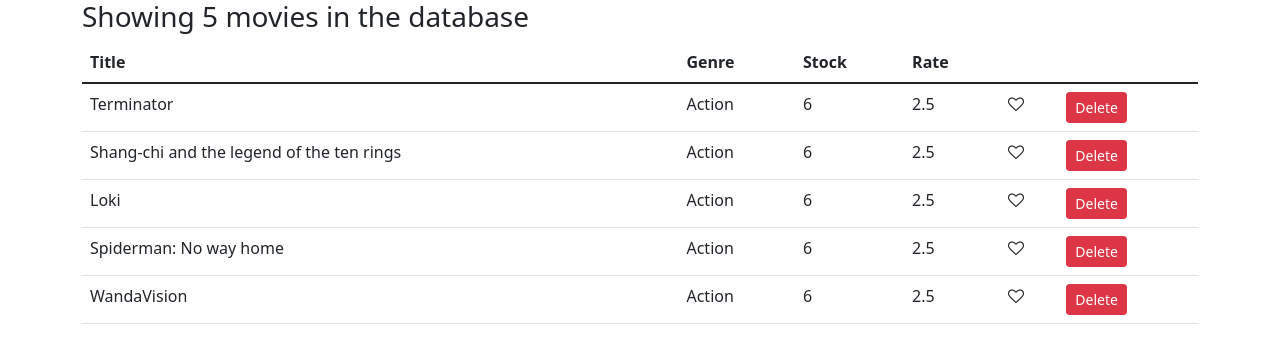
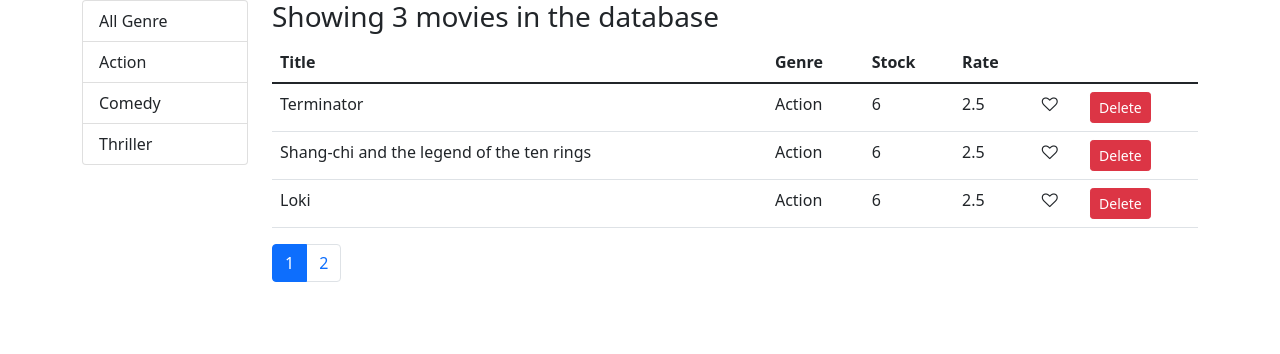
Before and after one commit to anhndse05746/React-Course, a React (Create React App) app: page / in a window 1280 px wide. Shown: the top 354 px of the page. Built offline with nearby package versions, Linux system fonts and the light colour scheme.

Commit message:
filer movie by genre

```diff
--- a/package.json
+++ b/package.json
@@ -7,11 +7,13 @@
     "@testing-library/react": "^11.1.0",
     "@testing-library/user-event": "^12.1.10",
     "@types/jest": "^26.0.15",
+    "@types/lodash": "^4.14.172",
     "@types/node": "^12.0.0",
     "@types/react": "^17.0.0",
     "@types/react-dom": "^17.0.0",
     "bootstrap": "^5.1.0",
     "font-awesome": "^4.7.0",
+    "lodash": "^4.17.21",
     "react": "^17.0.2",
     "react-dom": "^17.0.2",
     "react-scripts": "4.0.3",
--- /dev/null
+++ b/src/Components/common/listGroup.tsx
@@ -0,0 +1,38 @@
+import React from "react";
+
+export interface ListGroupProps {
+  items: any[];
+  textProperty?: string;
+  valueProperty?: string;
+  selectedItem: any;
+  onItemSelect: (item: any) => void;
+}
+
+const ListGroup: React.FC<ListGroupProps> = ({
+  items,
+  selectedItem,
+  onItemSelect,
+  textProperty = "name",
+  valueProperty = "_id",
+}) => {
+  const getItemClass = (item: any) => {
+    return item === selectedItem ? "list-group-item active" : "list-group-item";
+  };
+
+  return (
+    <ul className="list-group">
+      {items.map((item) => (
+        <li
+          onClick={() => onItemSelect(item)}
+          key={item[valueProperty]}
+          className={getItemClass(item)}
+          style={{ cursor: "pointer" }}
+        >
+          {item[textProperty]}
+        </li>
+      ))}
+    </ul>
+  );
+};
+
+export default ListGroup;
--- /dev/null
+++ b/src/Components/common/pagination.tsx
@@ -0,0 +1,44 @@
+import * as React from "react";
+import _ from "lodash";
+export interface PaginationProps {
+  itemCount: number;
+  pageSize: number;
+  currentPage: number;
+  onClick: (pageNumber: number) => void;
+}
+
+const Pagination: React.FC<PaginationProps> = ({
+  itemCount,
+  pageSize,
+  currentPage,
+  onClick,
+}) => {
+  const pageCount = Math.ceil(itemCount / pageSize);
+  const pages = _.range(1, pageCount + 1);
+
+  const getPageItemClass = (i: number) => {
+    let className = "page-item";
+    return i === currentPage ? className + " active" : className;
+  };
+
+  if (pageCount === 1) return null;
+  return (
+    <nav aria-label="paging">
+      <ul className="pagination">
+        {pages.map((i) => (
+          <li
+            onClick={() => onClick(i)}
+            key={i}
+            className={getPageItemClass(i)}
+          >
+            <a className="page-link" href="#">
+              {i}
+            </a>
+          </li>
+        ))}
+      </ul>
+    </nav>
+  );
+};
+
+export default Pagination;
--- a/src/Components/movieTable.tsx
+++ b/src/Components/movieTable.tsx
@@ -1,37 +1,20 @@
 import React from "react";
-import { getMovie, movie } from "./../Services/fakeMovieService";
-import { useState } from "react";
-import Like from "./like";
-export interface MovieTableProps {}
+import { movie } from "../Services/fakeMovieService";
 
-const MovieTable: React.FC<MovieTableProps> = () => {
-  let [movieList, setMovieList] = useState<movie[]>(getMovie());
-  let [movieCounter, setMovieCounter] = useState(movieList.length);
+import Like from "./common/like";
 
-  // const getMovieCounter = () => {
-  //   if (movieCounter === 0) return <h3>There is no movies in database!!</h3>;
-  //   return null;
-  // };
+export interface MovieTableProps {
+  movies: movie[];
+  onDelete: (movie: movie) => void;
+  onLike: (movie: movie) => void;
+}
 
-  const handleDelete = (movie: movie) => {
-    setMovieList(movieList.filter((m) => m._id !== movie._id));
-    setMovieCounter(movieCounter - 1);
-  };
-
-  const handleLike = (movie: movie) => {
-    let movies = [...movieList];
-    let index = movies.indexOf(movie);
-    movies[index].like = !movies[index].like;
-
-    setMovieList(movies);
-  };
-
-  if (movieCounter === 0) return <p>There is no movie in database</p>;
-  else
+const MovieTable: React.FC<MovieTableProps> = ({
+  movies,
+  onDelete,
+  onLike,
+}) => {
   return (
-      <React.Fragment>
-        <h3>Showing {movieCounter} movies in the database</h3>
-
     <table className="table">
       <thead>
         <tr>
@@ -44,18 +27,18 @@ const MovieTable: React.FC<MovieTableProps> = () => {
         </tr>
       </thead>
       <tbody>
-            {movieList.map((movie) => (
+        {movies.map((movie) => (
           <tr key={movie._id}>
             <td>{movie.title}</td>
             <td>{movie.genre.name}</td>
             <td>{movie.numberInStock}</td>
             <td>{movie.dailyRate}</td>
             <td>
-                  <Like like={movie.like} onClick={() => handleLike(movie)} />
+              <Like like={movie.like} onClick={() => onLike(movie)} />
             </td>
             <td>
               <button
-                    onClick={() => handleDelete(movie)}
+                onClick={() => onDelete(movie)}
                 className="btn btn-danger btn-sm"
               >
                 Delete
@@ -65,13 +48,6 @@ const MovieTable: React.FC<MovieTableProps> = () => {
         ))}
       </tbody>
     </table>
-
-        {/* <ul>
-      {movies.map((movie) => (
-        <li key={movie._id}>{movie.title}</li>
-      ))}
-    </ul> */}
-      </React.Fragment>
   );
 };
 
--- /dev/null
+++ b/src/Components/movies.tsx
@@ -0,0 +1,127 @@
+import React from "react";
+import { getMovie, movie } from "../Services/fakeMovieService";
+import { useState, useEffect } from "react";
+
+import Pagination from "./common/pagination";
+import { paginate } from "../utils/paginate";
+import { Genre, getGenres } from "../Services/fakeGenreService";
+import ListGroup from "./common/listGroup";
+import _ from "lodash";
+import MovieTable from "./movieTable";
+
+export interface MoviesProps {}
+
+const Movies: React.FC<MoviesProps> = ({}) => {
+  let [movieList, setMovieList] = useState<movie[]>([]);
+  let [moviePage, setMoviePage] = useState<movie[]>([]);
+  let [movieCounter, setMovieCounter] = useState(moviePage.length);
+  let [currentPage, setCurrenPage] = useState(1);
+  let [genreList, setGenreList] = React.useState<Genre[]>([]);
+  let [selectedGenre, setSelectedGenre] = React.useState<Genre>({
+    _id: "0",
+    name: "All Genre",
+  });
+
+  let handleGenreSelected = (genre: Genre) => {
+    setSelectedGenre(genre);
+    setCurrenPage(1);
+  };
+
+  const PAGE_SIZE: number = 3;
+
+  useEffect(() => {
+    const allMovie = getMovie();
+    setMovieList(allMovie);
+
+    let movies = paginate(allMovie, PAGE_SIZE, 1);
+    setMoviePage(movies);
+    setMovieCounter(movies.length);
+    setGenreList([{ _id: "0", name: "All Genre" }, ...getGenres()]);
+  }, []);
+
+  //filter movie list
+  useEffect(() => {
+    const allMovie = getMovie();
+    const filtered = filterMovie(allMovie, selectedGenre);
+    setMovieList(filtered);
+
+    const filteredPage = paginate(filtered, PAGE_SIZE, currentPage);
+    setMoviePage(filteredPage);
+    setMovieCounter(filteredPage.length);
+  }, [selectedGenre]);
+
+  const filterMovie = (movies: movie[], genre: Genre): movie[] => {
+    if (_.isEqual(genre, { _id: "0", name: "All Genre" })) return movies;
+    return movies.filter((m) => _.isEqual(m.genre, genre));
+  };
+
+  const handleDelete = (movie: movie) => {
+    let moviesFilter = movieList.filter((m) => m._id !== movie._id);
+    setMovieList(moviesFilter);
+
+    var movies = paginate(moviesFilter, PAGE_SIZE, currentPage);
+    setMoviePage(movies);
+    setMovieCounter(movies.length);
+  };
+
+  const handleLike = (movie: movie) => {
+    let movies = [...movieList];
+    let index = movies.indexOf(movie);
+    movies[index].like = !movies[index].like;
+
+    setMovieList(movies);
+  };
+
+  const handlePageChange = (i: number) => {
+    var movies = paginate(movieList, PAGE_SIZE, i);
+    setCurrenPage(i);
+    setMoviePage(movies);
+    setMovieCounter(movies.length);
+  };
+
+  if (movieCounter === 0)
+    return (
+      <div className="row">
+        <div className="col-2">
+          <ListGroup
+            items={genreList}
+            selectedItem={selectedGenre}
+            onItemSelect={handleGenreSelected}
+          />
+        </div>
+        <div className="col">
+          <p>There is no movie in database</p>
+        </div>
+      </div>
+    );
+  else
+    return (
+      <div className="row">
+        <div className="col-2">
+          <ListGroup
+            items={genreList}
+            selectedItem={selectedGenre}
+            onItemSelect={handleGenreSelected}
+          />
+        </div>
+        <div className="col">
+          <h3>Showing {movieCounter} movies in the database</h3>
+
+          <MovieTable
+            movies={moviePage}
+            onLike={handleLike}
+            onDelete={handleDelete}
+          />
+
+          <Pagination
+            itemCount={movieList.length}
+            pageSize={PAGE_SIZE}
+            currentPage={currentPage}
+            onClick={handlePageChange}
+          />
+        </div>
+      </div>
+    );
+};
+
+export default Movies;
--- /dev/null
+++ b/src/Services/fakeGenreService.ts
@@ -0,0 +1,14 @@
+const Genres = [
+  { _id: "1", name: "Action" },
+  { _id: "2", name: "Comedy" },
+  { _id: "3", name: "Thriller" },
+];
+
+export interface Genre {
+  _id: string;
+  name: string;
+}
+
+export const getGenres = () => {
+  return Genres;
+};
--- a/src/Services/fakeMovieService.ts
+++ b/src/Services/fakeMovieService.ts
@@ -1,3 +1,5 @@
+import { Genre } from "./fakeGenreService";
+
 const movies = [
   {
     _id: "1",
@@ -38,7 +40,7 @@ const movies = [
   {
     _id: "5",
     title: "WandaVision",
-    genre: { _id: "1", name: "Action" },
+    genre: { _id: "2", name: "Comedy" },
     numberInStock: 6,
     dailyRate: 2.5,
     like: false,
@@ -49,7 +51,7 @@ const movies = [
 export interface movie {
   _id: string;
   title: string;
-  genre: { _id: string; name: string };
+  genre: Genre;
   numberInStock: number;
   dailyRate: number;
   like: boolean;
--- a/src/index.tsx
+++ b/src/index.tsx
@@ -5,12 +5,12 @@ import reportWebVitals from "./reportWebVitals";
 import "bootstrap/dist/css/bootstrap.css";
 import App from "./App";
 import "font-awesome/css/font-awesome.css";
-import MovieTable from "./Components/movieTable";
+import Movies from "./Components/movies";
 
 ReactDOM.render(
   <React.StrictMode>
     <main className="container">
-      <MovieTable />
+      <Movies />
       {/* <App /> */}
     </main>
   </React.StrictMode>,
--- /dev/null
+++ b/src/utils/paginate.ts
@@ -0,0 +1,10 @@
+import _ from "lodash";
+
+export const paginate = (
+  items: any[],
+  pageSize: number,
+  pageNumber: number
+): any[] => {
+  let startIndex = (pageNumber - 1) * pageSize;
+  return _(items).slice(startIndex).take(pageSize).value();
+};
```
Also changed, not shown: src/Components/common/like.tsx (renamed from src/Components/like.tsx), 1 other file (tests, documents, lock files or other folders). Lines whose indentation alone changed are shown as unchanged.
